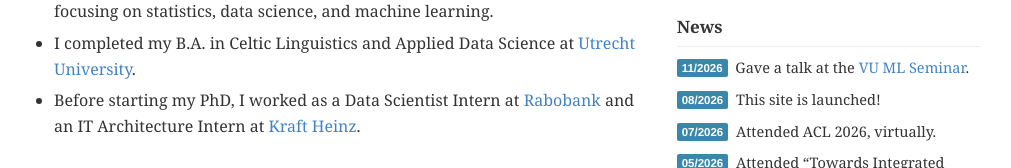
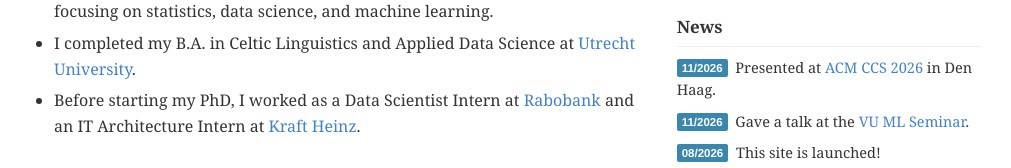
Before and after one commit to Beren-sds/Beren-sds.github.io, a plain HTML site: page index.html in a window 1280 px wide. Shown: the part 603-771 px from the top of the page, without its empty margins (134-1145 px from the left). Drawn offline with Linux system fonts and the light colour scheme.

Commit message:
Add ACM CCS 2026 presentation to news

```diff
--- a/index.html
+++ b/index.html
@@ -222,6 +222,7 @@
 
       <div class="widget">
         <h3>News</h3>
+        <p class="news-item"><span class="label">11/2026</span> Presented at <a href="https://www.sigsac.org/ccs/CCS2026/index.html" rel="noopener noreferrer" target="_blank">ACM CCS 2026</a> in Den Haag.</p>
         <p class="news-item"><span class="label">11/2026</span> Gave a talk at the <a href="https://sites.google.com/view/vumls/" rel="noopener noreferrer" target="_blank">VU ML Seminar</a>.</p>
         <p class="news-item"><span class="label">08/2026</span> This site is launched!</p>
         <p class="news-item"><span class="label">07/2026</span> Attended ACL 2026, virtually.</p>
```
